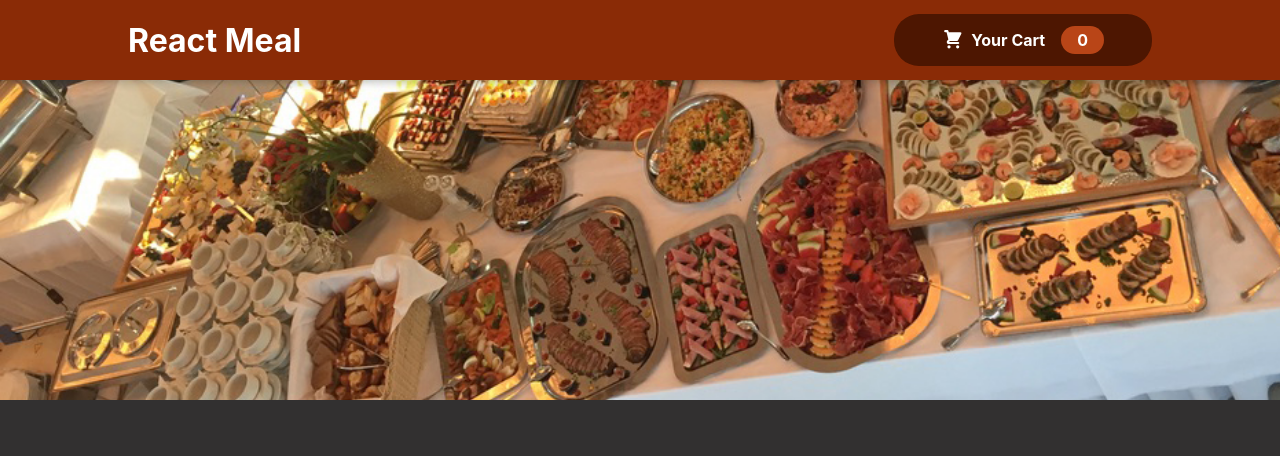
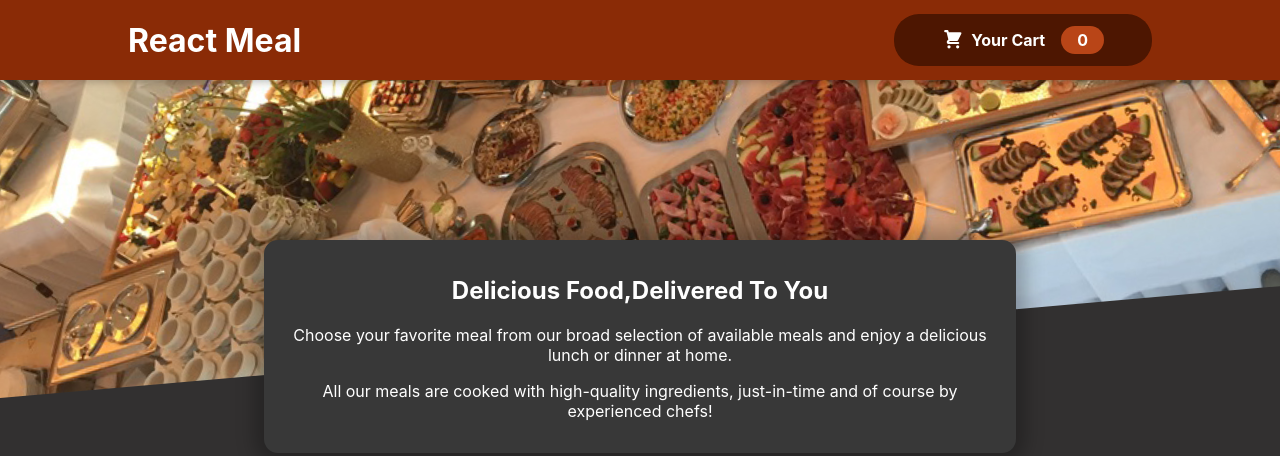
Before and after one commit to sksahoo1435/Restaurant_website, a React (Create React App) app: page / in a window 1280 px wide. Shown: the top 456 px of the page. Built offline with nearby package versions, Linux system fonts and the light colour scheme.

Commit message:
add summery to the food ordering app

```diff
--- a/src/Components/Layout/Header.js
+++ b/src/Components/Layout/Header.js
@@ -2,7 +2,7 @@
 import classes from './Header.module.css';
 import mealImg from '../../Images/meals.jpg';
 import Button from "./HeaderCartButton";
-
+import MealsSummery from "../Meals/MealsSummery";
 
 
 const Header =(props)=>{
@@ -16,6 +16,7 @@
             <div className={classes['main-image']}>
                 <img src={mealImg} alt="A table full of food"/>
             </div>
+            <MealsSummery/>
         </Fragment>
     )
 
--- a/src/Components/Layout/Header.module.css
+++ b/src/Components/Layout/Header.module.css
@@ -25,5 +25,5 @@
     width: 110%;
     height: 100%;
     object-fit: cover;
-    /* transform: rotateZ(-5deg) translateY(-4rem) translateX(-1rem); */
+    transform: rotateZ(-5deg) translateY(-4rem) translateX(-1rem);
 }
--- /dev/null
+++ b/src/Components/Meals/MealsSummery.js
@@ -0,0 +1,23 @@
+import { Fragment } from "react";
+import classes from './MealsSummery.module.css';
+
+const MealsSummery = () => {
+    return (
+        <Fragment>
+            <section className={classes.summery}>
+                <h2>Delicious Food,Delivered To You</h2>
+                <p>
+                    Choose your favorite meal from our broad selection of available meals
+                    and enjoy a delicious lunch or dinner at home.
+                </p>
+                <p>
+                    All our meals are cooked with high-quality ingredients, just-in-time and
+                    of course by experienced chefs!
+                </p>
+            </section>
+        </Fragment>
+    );
+
+};
+
+export default MealsSummery;
--- /dev/null
+++ b/src/Components/Meals/MealsSummery.module.css
@@ -0,0 +1,18 @@
+.summery {
+    text-align: center;
+
+    margin-left: 20%;
+    margin-right: 30%;
+    width: 90%;
+    margin: auto;
+    margin-top: -10rem;
+    height: 70%;
+    border-radius: 14px;
+    background-color: #383838;
+    max-width: 45rem;
+    color: white;
+    border-color: aqua;
+    position: relative;
+    padding: 1rem;
+    box-shadow: 0 1px 18px 10px rgba(0, 0, 0, 0.25);
+}
```
